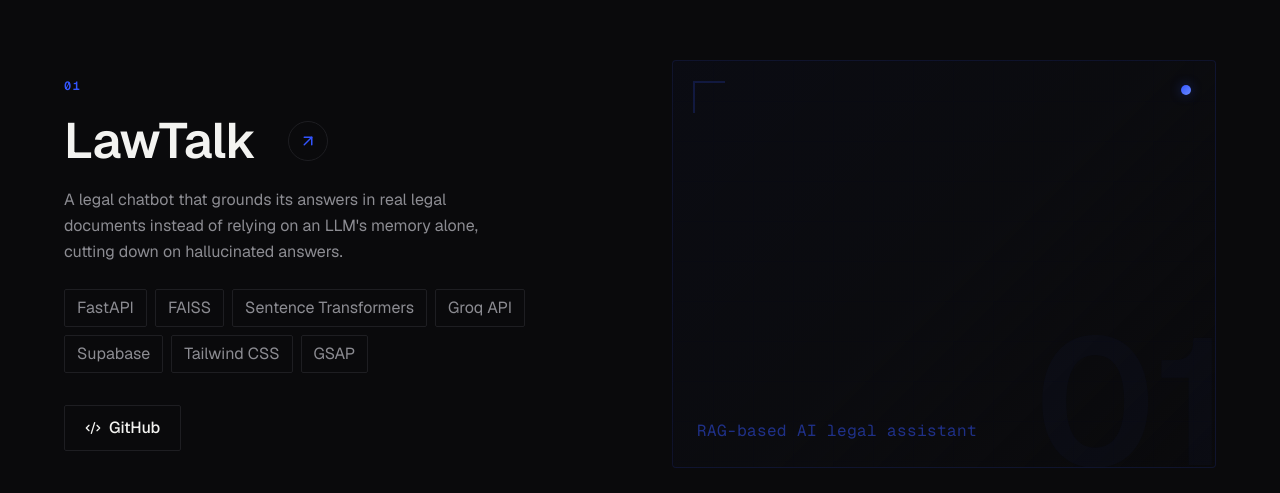
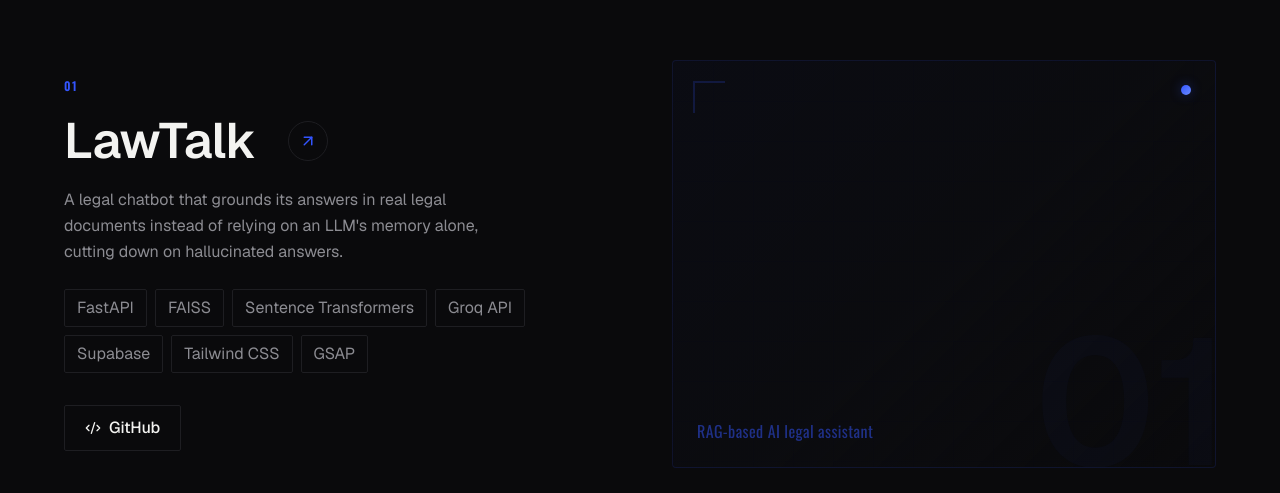
Before and after one commit to SiddheshK1704/Siddhesh_Portfolio, a Next.js app: page / in a window 1280 px wide. Shown: the part 1146-1639 px from the top of the page. Built offline with nearby package versions, Linux system fonts and the light colour scheme.

Commit message:
fixed the visual bulk

```diff
--- a/src/app/layout.tsx
+++ b/src/app/layout.tsx
@@ -1,5 +1,5 @@
 import type { Metadata } from "next";
-import { Geist, Geist_Mono } from "next/font/google";
+import { Geist, Geist_Mono, Oswald } from "next/font/google";
 import { Navbar } from "@/components/navbar/Navbar";
 import { SmoothScroll } from "@/components/providers/SmoothScroll";
 import { IntroSequence } from "@/components/intro/IntroSequence";
@@ -16,6 +16,11 @@
   subsets: ["latin"],
 });
 
+const oswald = Oswald({
+  variable: "--font-oswald",
+  subsets: ["latin"],
+});
+
 export const metadata: Metadata = {
   title: "Sid Khankhoje — AI/ML & Software Engineering",
   description:
@@ -26,7 +31,7 @@
   return (
     <html
       lang="en"
-      className={`${geistSans.variable} ${geistMono.variable} h-full antialiased`}
+      className={`${geistSans.variable} ${geistMono.variable} ${oswald.variable} h-full antialiased`}
     >
       <body className="min-h-full flex flex-col">
         {/* Decorative noise texture over the entire site. z-40 keeps
--- a/src/components/about/AboutIntro.tsx
+++ b/src/components/about/AboutIntro.tsx
@@ -53,7 +53,7 @@
 
           {/* Photo column (LEFT on desktop) */}
           <Reveal delay={0.15}>
-            <div className="relative">
+            <div className="relative max-w-md">
               {/* Vertical accent line — a thin blue stroke to the
                   left of the photo, visible on desktop only. This
                   detail doesn't exist anywhere else in the site;
--- a/src/components/projects/ProjectPanel.tsx
+++ b/src/components/projects/ProjectPanel.tsx
@@ -26,8 +26,8 @@
       <div className="flex flex-col gap-5 order-2 lg:order-1">
         {/* Project number */}
         <p
-          className="font-mono text-eyebrow font-semibold tracking-widest"
-          style={{ color: accent.from }}
+          className="text-eyebrow font-semibold tracking-widest"
+          style={{ color: accent.from, fontFamily: 'var(--font-oswald), sans-serif' }}
         >
           {number}
         </p>
@@ -145,8 +145,8 @@
         {/* Project tagline floating inside the visual */}
         <div className="absolute bottom-6 left-6 right-6">
           <p
-            className="font-mono text-small tracking-wide"
-            style={{ color: `${accent.from}80` }}
+            className="text-small tracking-wide"
+            style={{ color: `${accent.from}80`, fontFamily: 'var(--font-oswald), sans-serif' }}
           >
             {project.tagline}
           </p>
```
